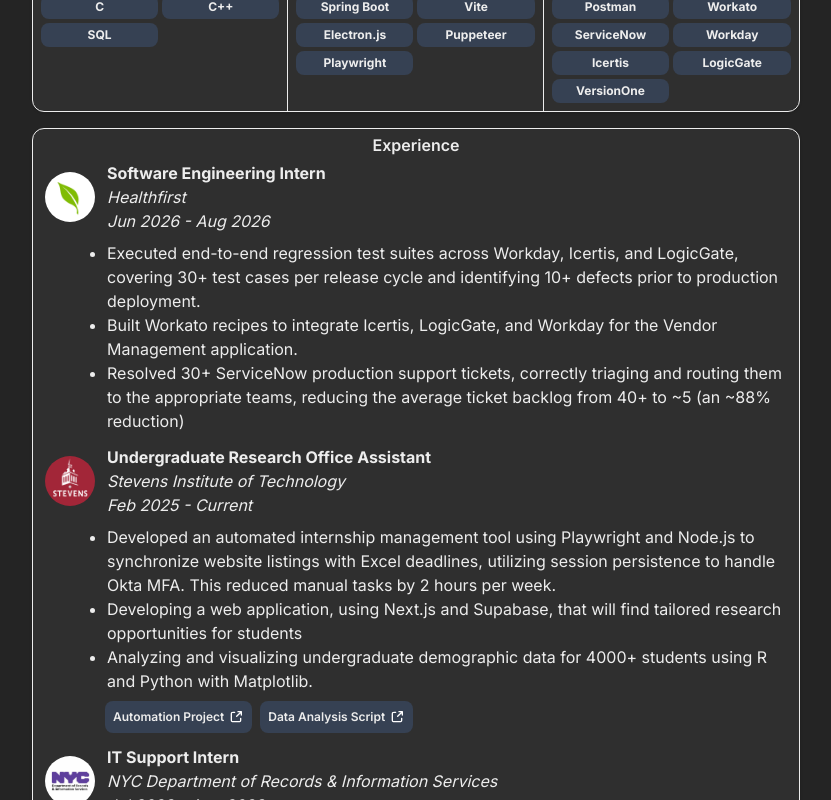
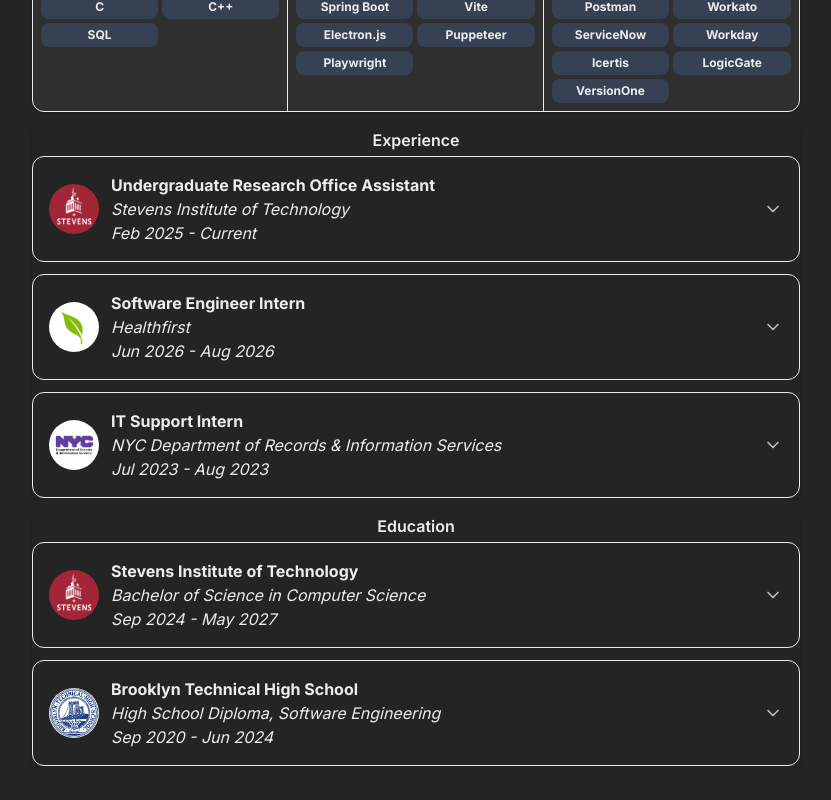
Before and after one commit to kazitishan/Portfolio, a Next.js app: page / in a window 1280 px wide. Shown: the part 400-1200 px from the top of the page, without its empty margins (224-1055 px from the left). Built offline with nearby package versions, Linux system fonts and the light colour scheme.

Commit message:
About section is expandable

```diff
--- a/src/components/AboutSection.jsx
+++ b/src/components/AboutSection.jsx
@@ -1,40 +1,68 @@
-function AboutSection({data}){
-    return(
-        <div className="flex flex-col ml-3 mr-3 mb-3">
-            <div className="flex items-center">
-                <img src={data.img} alt={data.subtitle} className="rounded-full w-[50px] min-w-[50px]"/>
+"use client";
 
-                <div className="flex flex-col ml-3 text-left">
+import { useId, useState } from "react";
+
+function AboutSection({ data }) {
+    const [expanded, setExpanded] = useState(false);
+    const detailsId = useId();
+
+    const hasBullets = data.bullets?.length > 0;
+    const hasAttachments = data.attachments?.length > 0;
+    const expandable = hasBullets || hasAttachments;
+
+    return (
+        <div className="mb-3 flex flex-col rounded-xl border p-4">
+            {expandable ? (
+                <button type="button" onClick={() => setExpanded((prev) => !prev)} aria-expanded={expanded} aria-controls={detailsId} className="flex w-full cursor-pointer items-center">
+                    <img src={data.img} alt={data.subtitle} className="w-[50px] min-w-[50px] rounded-full" />
+
+                    <div className="ml-3 flex flex-col text-left">
                         <h3 className="font-bold">{data.title}</h3>
                         <p className="italic">{data.subtitle}</p>
                         <p className="italic">{data.time_frame}</p>
                     </div>
-            </div>
 
-            {data.bullets && data.bullets.length > 0 && (
-                <ul className="ml-10.5 mt-2 text-left">
+                    <img src="/icons/chevron.svg" alt="" className={`ml-auto h-5 w-5 shrink-0 opacity-70 transition-transform duration-300 ease-in-out ${expanded ? "rotate-180" : ""}`}/>
+                </button>
+            ) : (
+                <div className="flex items-center">{header}</div>
+            )}
+
+            {expandable && (
+                <div
+                    id={detailsId}
+                    inert={!expanded}
+                    className={`grid transition-all duration-300 ease-in-out ${expanded ? "grid-rows-[1fr] opacity-100" : "grid-rows-[0fr] opacity-0"}`}
+                >
+                    {/* Details are indented to line up with the title (50px logo + 12px gap) */}
+                    <div className="min-h-0 overflow-hidden pl-[62px] text-left">
+                        {hasBullets && (
+                            <ul className="mt-2 list-disc">
                                 {data.bullets.map((detail, index) => (
-                        <li key={index} className="list-disc ml-5">
-                            {detail}
-                        </li>
+                                    <li key={index}>{detail}</li>
                                 ))}
                             </ul>
                         )}
 
-            {data.attachments && data.attachments.length > 0 && (
-                <div className="ml-15 mt-2 text-left flex">
+                        {hasAttachments && (
+                            <div className="mt-2 flex flex-wrap gap-2">
                                 {data.attachments.map((attachment, index) => (
-                        <a key={index} href={`${attachment.link}`} target="_blank" rel="noopener noreferrer">
-                            <div className="flex align-middle p-2 mr-2 bg-gray-700 rounded-lg hover:bg-gray-600 transition cursor-pointer items-center">
-                                <p className="text-xs font-semibold">{attachment.name}</p>
-                                <img src="/icons/link.svg" alt="Link" className="w-4 h-4 ml-1" />
-                            </div>
+                                    <a
+                                        key={index}
+                                        href={attachment.link}
+                                        target="_blank"
+                                        rel="noopener noreferrer"
+                                        className="flex items-center rounded-lg bg-gray-700 p-2 transition hover:bg-gray-600"
+                                    >
+                                        <span className="text-xs font-semibold">{attachment.name}</span>
+                                        <img src="/icons/link.svg" alt="" className="ml-1 h-4 w-4" />
                                     </a>
                                 ))}
                             </div>
                         )}
-
-
+                    </div>
+                </div>
+            )}
         </div>
     );
 }
--- a/src/components/Education.jsx
+++ b/src/components/Education.jsx
@@ -6,8 +6,8 @@ const { education } = info;
 
 function Education(){
     return (
-        <div className="rounded-xl border bg-card text-card-foreground shadow m-4">
-            <div className="rounded-t-xl flex justify-center font-semibold p-1">Education</div>
+        <div className="text-card-foreground shadow m-4">
+            <div className="flex justify-center font-semibold mb-1">Education</div>
             {[...education].reverse().map((e,i) => (
                     <AboutSection data={e} key={i}/>
             ))}
--- a/src/components/Experiences.jsx
+++ b/src/components/Experiences.jsx
@@ -6,8 +6,8 @@ const { experiences } = info;
 
 function Experiences(){
     return (
-        <div className="rounded-xl border bg-card text-card-foreground shadow m-4">
-            <div className="rounded-t-xl flex justify-center font-semibold p-1">Experience</div>
+        <div className="text-card-foreground shadow m-4">
+            <div className="flex justify-center font-semibold mb-1">Experience</div>
             {[...experiences].reverse().map((experience,i) => (
                     <AboutSection data={experience} key={i}/>
             ))}
--- a/src/data/info.json
+++ b/src/data/info.json
@@ -44,6 +44,18 @@
                 }
             ]
         },
+                {
+            "img": "/logos/healthfirst.jpg",
+            "title": "Software Engineer Intern",
+            "subtitle": "Healthfirst",
+            "time_frame": "Jun 2026 - Aug 2026",
+            "bullets": [
+                "Executed end-to-end regression test suites across Workday, Icertis, and LogicGate, covering 30+ test cases per release cycle and identifying 10+ defects prior to production deployment.",
+                "Built Workato recipes to integrate Icertis, LogicGate, and Workday for the Vendor Management application.",
+                "Resolved 30+ ServiceNow production support tickets, correctly triaging and routing them to the appropriate teams, reducing the average ticket backlog from 40+ to ~5 (an ~88% reduction)"
+            ],
+            "attachments": []
+        },
         {
             "img": "/logos/stevens.png",
             "title": "Undergraduate Research Office Assistant",
@@ -64,18 +76,6 @@
                     "name": "Data Analysis Script"
                 }
             ]
-        },
-        {
-            "img": "/logos/healthfirst.jpg",
-            "title": "Software Engineering Intern",
-            "subtitle": "Healthfirst",
-            "time_frame": "Jun 2026 - Aug 2026",
-            "bullets": [
-                "Executed end-to-end regression test suites across Workday, Icertis, and LogicGate, covering 30+ test cases per release cycle and identifying 10+ defects prior to production deployment.",
-                "Built Workato recipes to integrate Icertis, LogicGate, and Workday for the Vendor Management application.",
-                "Resolved 30+ ServiceNow production support tickets, correctly triaging and routing them to the appropriate teams, reducing the average ticket backlog from 40+ to ~5 (an ~88% reduction)"
-            ],
-            "attachments": []
         }
     ],
     "education": [
```
Also changed, not shown: public/icons/chevron.svg (added). Lines whose indentation alone changed are shown as unchanged.
